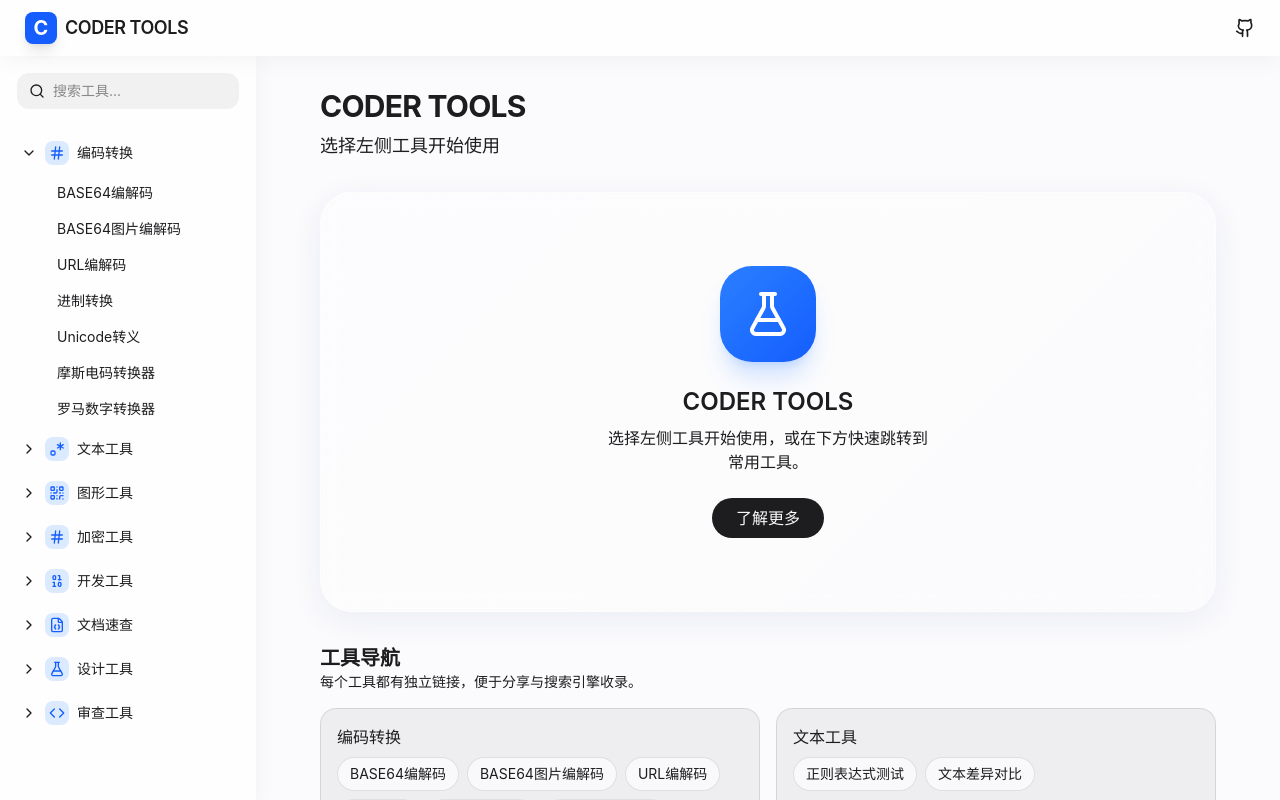
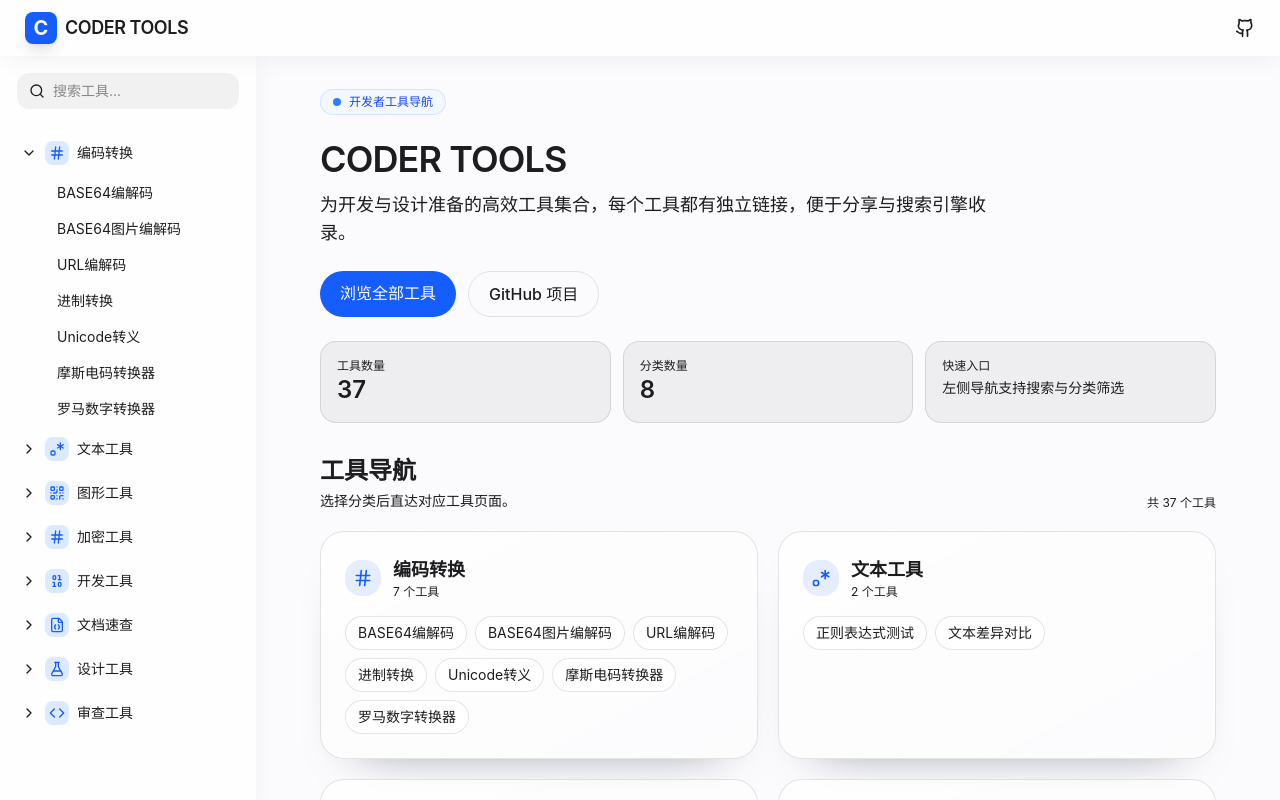
Before and after one commit to gacfox/coder-tools, a Next.js app: page / in a window 1280 px wide. Built offline with nearby package versions, Linux system fonts and the light colour scheme.

Commit message:
optimize index

```diff
--- a/app/(tools)/page.tsx
+++ b/app/(tools)/page.tsx
@@ -1,65 +1,125 @@
 import Link from "next/link";
-import { FlaskConical } from "lucide-react";
+import {
+  Binary,
+  Code as CodeIcon,
+  FileJson,
+  FlaskConical,
+  Hash,
+  QrCode,
+  Regex
+} from "lucide-react";
 import { TOOL_CATEGORIES } from "@/lib/tools";
 
+const ICONS = {
+  hash: Hash,
+  regex: Regex,
+  qr: QrCode,
+  binary: Binary,
+  file: FileJson,
+  flask: FlaskConical,
+  code: CodeIcon
+} as const;
+
 export default function ToolsHomePage() {
+  const totalTools = TOOL_CATEGORIES.reduce(
+    (count, category) => count + category.tools.length,
+    0
+  );
+
   return (
     <>
-      <header className="space-y-2">
-        <h2 className="text-3xl font-bold tracking-tight">CODER TOOLS</h2>
-        <p className="text-muted-foreground text-lg">选择左侧工具开始使用</p>
-      </header>
-
-      <div className="glass-card rounded-[2rem] p-12 shadow-2xl min-h-[420px] flex items-center justify-center border-white/40 relative overflow-hidden group">
-        <div className="absolute inset-0 bg-gradient-to-br from-blue-500/5 to-purple-500/5 opacity-0 group-hover:opacity-100 transition-opacity duration-500" />
-        <div className="text-center space-y-6 relative z-10">
-          <div className="w-24 h-24 rounded-[2rem] bg-gradient-to-br from-blue-500 to-blue-600 flex items-center justify-center mx-auto shadow-xl shadow-blue-500/20 transform group-hover:scale-110 transition-transform duration-500">
-            <FlaskConical className="w-12 h-12 text-white" />
+      <header className="space-y-6">
+        <div className="inline-flex items-center gap-2 rounded-full border border-blue-200/60 bg-blue-50/70 px-3 py-1 text-xs font-medium text-blue-700 dark:border-blue-500/30 dark:bg-blue-500/10 dark:text-blue-300">
+          <span className="h-2 w-2 rounded-full bg-blue-500" />
+          开发者工具导航
         </div>
-          <div className="space-y-2">
-            <h3 className="text-2xl font-semibold">CODER TOOLS</h3>
-            <p className="text-muted-foreground max-w-xs mx-auto">
-              选择左侧工具开始使用，或在下方快速跳转到常用工具。
+        <div className="space-y-3">
+          <h2 className="text-4xl font-semibold tracking-tight">
+            CODER TOOLS
+          </h2>
+          <p className="text-muted-foreground text-lg max-w-2xl">
+            为开发与设计准备的高效工具集合，每个工具都有独立链接，便于分享与搜索引擎收录。
           </p>
         </div>
+        <div className="flex flex-wrap gap-3">
+          <Link
+            href="#tool-nav"
+            className="px-5 py-2.5 rounded-full bg-blue-600 text-white font-medium hover:bg-blue-700 transition-colors"
+          >
+            浏览全部工具
+          </Link>
           <a
             href="https://github.com/gacfox/coder-tools"
             target="_blank"
             rel="noopener noreferrer"
-            className="px-6 py-2 rounded-full bg-foreground text-background font-medium hover:opacity-90 transition-opacity inline-block"
+            className="px-5 py-2.5 rounded-full border border-black/10 dark:border-white/20 text-foreground font-medium hover:bg-black/5 dark:hover:bg-white/10 transition-colors"
           >
-            了解更多
+            GitHub 项目
           </a>
         </div>
+        <div className="grid gap-3 sm:grid-cols-3">
+          <div className="rounded-2xl border border-black/10 dark:border-white/10 bg-black/5 dark:bg-white/5 p-4">
+            <p className="text-xs text-muted-foreground">工具数量</p>
+            <p className="text-2xl font-semibold">{totalTools}</p>
           </div>
-
-      <section className="space-y-4">
-        <div>
-          <h3 className="text-xl font-semibold">工具导航</h3>
-          <p className="text-sm text-muted-foreground">
-            每个工具都有独立链接，便于分享与搜索引擎收录。
+          <div className="rounded-2xl border border-black/10 dark:border-white/10 bg-black/5 dark:bg-white/5 p-4">
+            <p className="text-xs text-muted-foreground">分类数量</p>
+            <p className="text-2xl font-semibold">{TOOL_CATEGORIES.length}</p>
+          </div>
+          <div className="rounded-2xl border border-black/10 dark:border-white/10 bg-black/5 dark:bg-white/5 p-4">
+            <p className="text-xs text-muted-foreground">快速入口</p>
+            <p className="text-sm text-muted-foreground mt-1">
+              左侧导航支持搜索与分类筛选
             </p>
           </div>
-        <div className="grid gap-4 md:grid-cols-2">
-          {TOOL_CATEGORIES.map((category) => (
+        </div>
+      </header>
+
+      <section className="space-y-5" id="tool-nav">
+        <div className="flex items-end justify-between flex-wrap gap-3">
+          <div className="space-y-1">
+            <h3 className="text-2xl font-semibold">工具导航</h3>
+            <p className="text-sm text-muted-foreground">
+              选择分类后直达对应工具页面。
+            </p>
+          </div>
+          <span className="text-xs text-muted-foreground">
+            共 {totalTools} 个工具
+          </span>
+        </div>
+        <div className="grid gap-5 lg:grid-cols-2">
+          {TOOL_CATEGORIES.map((category) => {
+            const Icon = ICONS[category.icon];
+            return (
               <div
                 key={category.name}
-              className="rounded-2xl border border-black/10 dark:border-white/10 p-4 bg-black/5 dark:bg-white/5"
+                className="rounded-3xl border border-black/10 dark:border-white/10 bg-gradient-to-br from-white/70 to-white/30 dark:from-white/5 dark:to-white/0 p-6 shadow-[0_25px_50px_-40px_rgba(15,23,42,0.6)]"
               >
-              <h4 className="font-medium mb-2">{category.name}</h4>
-              <div className="flex flex-wrap gap-2">
+                <div className="flex items-center gap-3">
+                  <span className="p-2 rounded-2xl bg-blue-600/10 text-blue-600 dark:text-blue-400">
+                    <Icon className="w-5 h-5" />
+                  </span>
+                  <div className="flex-1">
+                    <h4 className="text-lg font-semibold">{category.name}</h4>
+                    <p className="text-xs text-muted-foreground">
+                      {category.tools.length} 个工具
+                    </p>
+                  </div>
+                </div>
+                <div className="mt-4 flex flex-wrap gap-2">
                   {category.tools.map((tool) => (
                     <Link
                       key={tool.id}
                       href={`/${tool.id}`}
-                    className="px-3 py-1.5 text-sm rounded-full bg-background/80 border border-black/10 dark:border-white/10 hover:bg-black/10 dark:hover:bg-white/10 transition-colors"
+                      className="px-3 py-1.5 text-sm rounded-full border border-black/10 dark:border-white/15 bg-white/80 dark:bg-white/5 hover:bg-blue-600 hover:text-white hover:border-blue-600 transition-colors"
                     >
                       {tool.name}
                     </Link>
                   ))}
                 </div>
               </div>
-          ))}
+            );
+          })}
         </div>
       </section>
     </>
```
Lines whose indentation alone changed are shown as unchanged.
